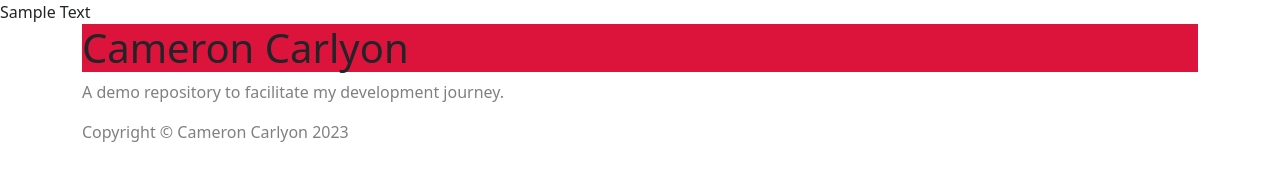
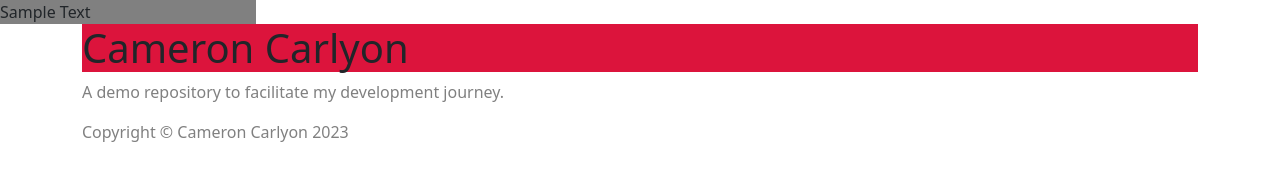
Before and after one commit to CameronCarlyon/cameroncarlyon.github.io, a plain HTML site: page index.html in a window 1280 px wide. Drawn offline with nearby package versions, Linux system fonts and the light colour scheme.

Commit message:
Update styles.css

```diff
--- a/styles.css
+++ b/styles.css
@@ -10,3 +10,8 @@ p {
 .copyright {
   color: gray;
 }
+.box {
+  background-color: grey;
+  width: 20%;
+  height: 20%;
+}
```
